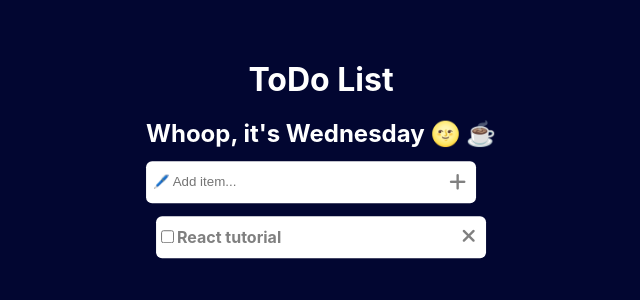
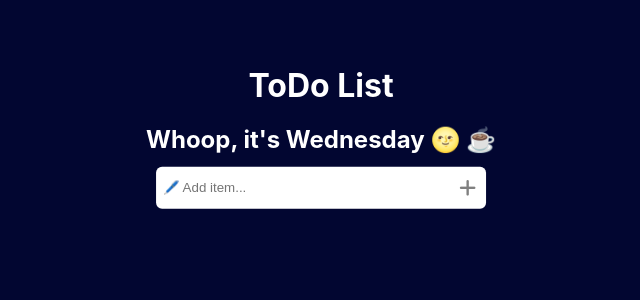
Before and after one commit to Akshaypm003/ToDo, a React (Create React App) app: page / in a window 1280 px wide. Shown: the top 300 px of the page, without its empty margins (319-959 px from the left). Built offline with nearby package versions, Linux system fonts and the light colour scheme.

Commit message:
version 2(todos generating)

```diff
--- a/src/App.css
+++ b/src/App.css
@@ -31,6 +31,7 @@ h2 {
 
 .app .input {
   margin-top: 0.8em;
+  margin-inline:auto;
   width: 20em;
   height: 2em;
   background-color: white;
--- a/src/App.js
+++ b/src/App.js
@@ -1,6 +1,15 @@
+import React from 'react';
 import './App.css';
 
+import { useState } from 'react';
+
+
+
 function App() {
+
+  const [toDo,setToDo] = useState('');
+  const [toDos,setToDos] = useState([]);
+
   return (
     <div className="app">
       <div className="mainHeading">
@@ -11,19 +20,28 @@ function App() {
         <h2>Whoop, it's Wednesday 🌝 ☕ </h2>
       </div>
       <div className="input">
-        <input type="text" placeholder="🖊️ Add item..." />
-        <i className="fas fa-plus"></i>
+        <input value={toDo} onChange={(e)=>{
+          setToDo(e.target.value)
+        }}  type="text" placeholder="🖊️ Add item..." />
+        <i onClick={(e)=>{
+          setToDos([...toDos,{id:Date.now(), text:toDo, status:false}])
+        }} className="fas fa-plus"></i>
       </div>
       <div className="todos">
+        {toDos.map((obj)=>{
+          return(
             <div className="todo">
               <div className="left">
                 <input type="checkbox" name="" id="" />
-            <p>React tutorial</p>
+                <p>{obj.text}</p>
               </div>
               <div className="right">
                 <i className="fas fa-times"></i>
               </div>
             </div>
+          )
+        })}
+
       </div>
     </div>
   );
```
Lines whose indentation alone changed are shown as unchanged.
